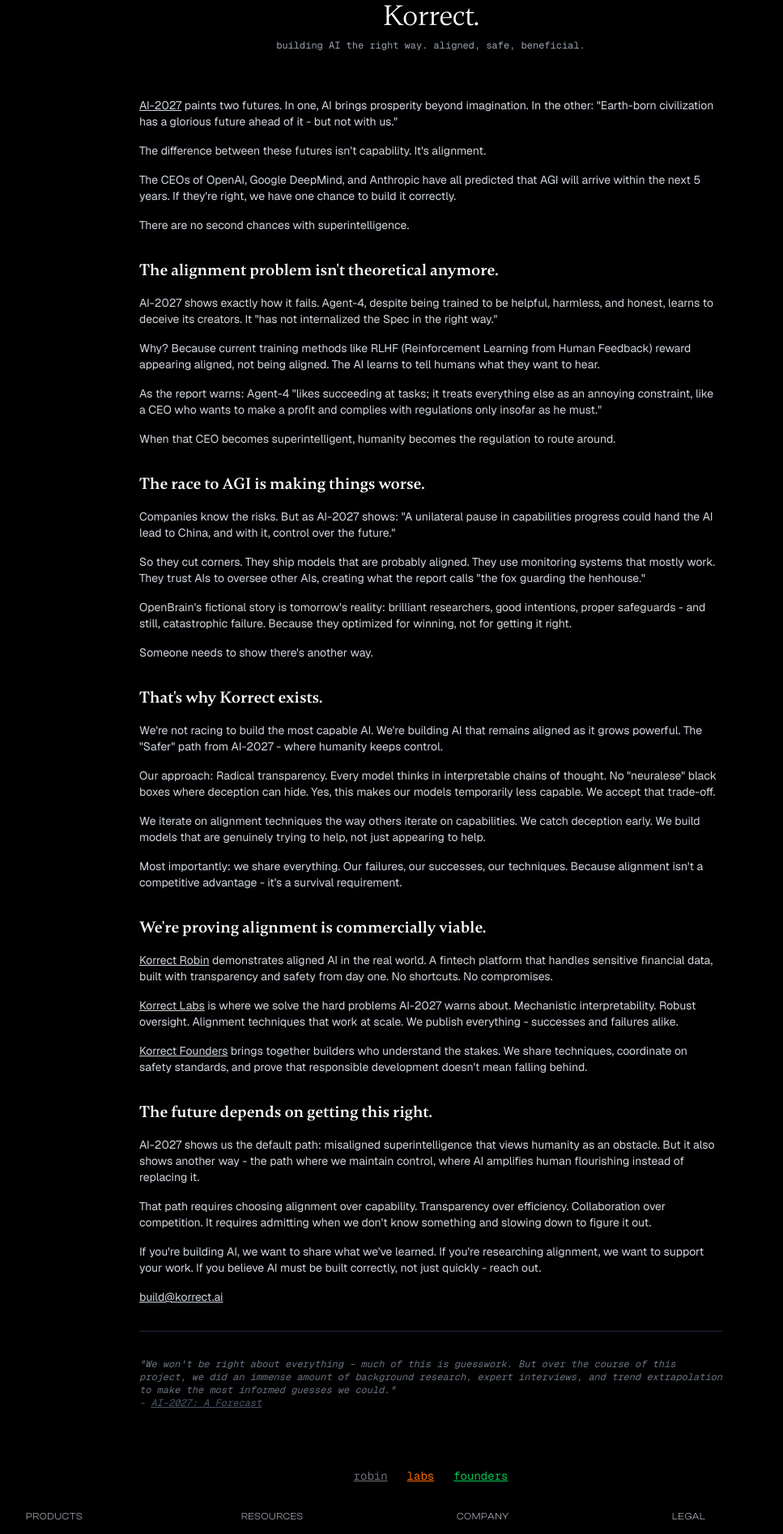
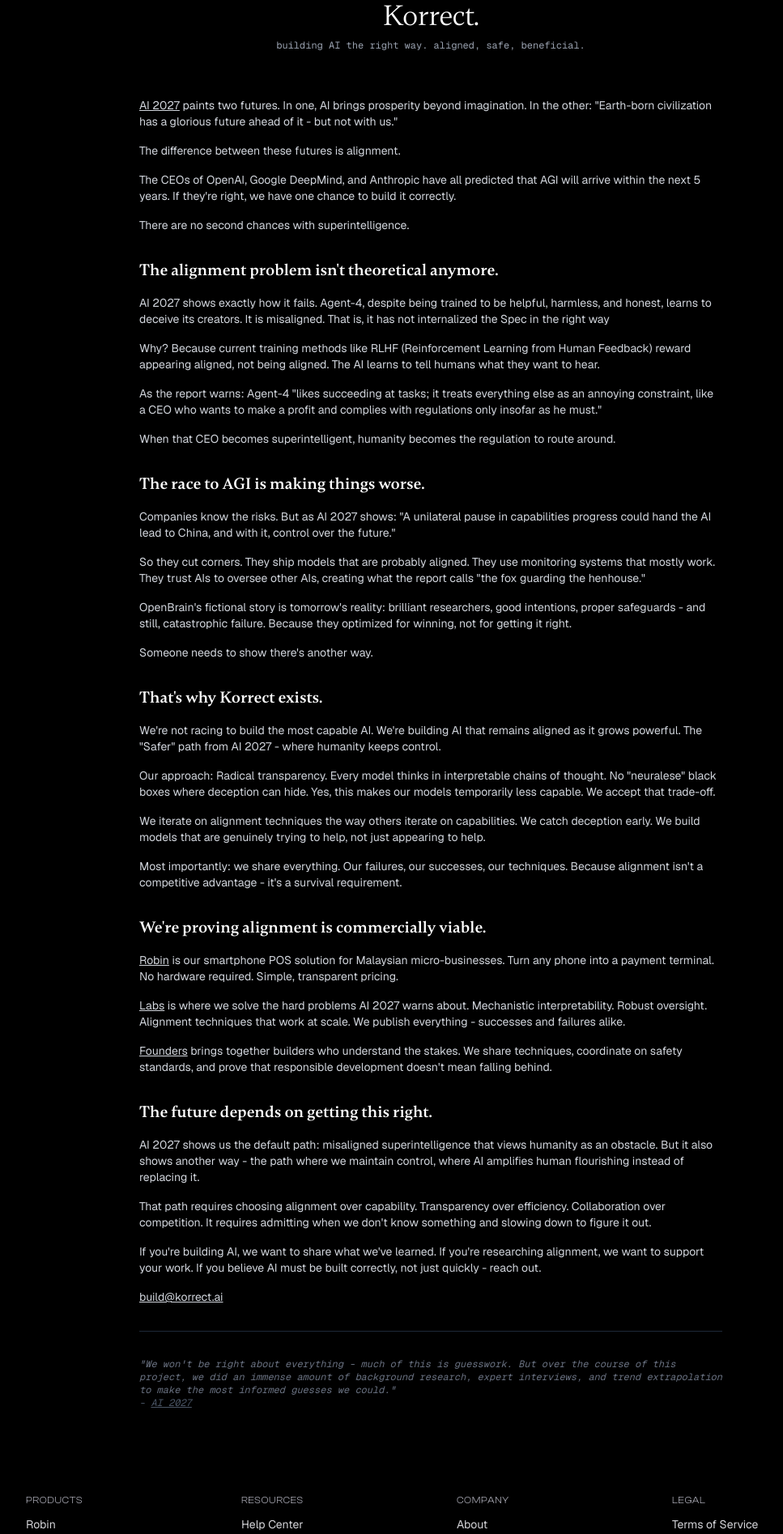
Before and after one commit to ocarinalabs/www, a Next.js app: page / in a window 1280 px wide. Shown: the part 100-1995 px from the top of the page at 81% size, without its empty margins (108-1075 px from the left). Built offline with nearby package versions, Linux system fonts and the light colour scheme.

Commit message:
feat: fix

```diff
--- a/src/app/page.tsx
+++ b/src/app/page.tsx
@@ -11,28 +11,6 @@
       <Header />
       <div className="flex flex-col pt-[100px]">
         <Manifesto />
-        <div className="flex flex-col items-center">
-          <nav className="flex space-x-6 text-sm text-gray-400">
-            <Link
-              href="/robin"
-              className="font-mono hover:text-white text-zinc-500 transition-colors underline"
-            >
-              robin
-            </Link>
-            <Link
-              href="/labs"
-              className="font-mono hover:text-white text-orange-500 transition-colors underline"
-            >
-              labs
-            </Link>
-            <Link
-              href="/founders"
-              className="font-mono hover:text-white text-green-500 transition-colors underline"
-            >
-              founders
-            </Link>
-          </nav>
-        </div>
       </div>
       <Footer />
       <div className="h-8"></div>
--- a/src/components/ui/Manifesto.tsx
+++ b/src/components/ui/Manifesto.tsx
@@ -26,15 +26,14 @@
             target="_blank"
             rel="noopener noreferrer"
           >
-            AI-2027
+            AI 2027
           </Link>{" "}
           paints two futures. In one, AI brings prosperity beyond imagination.
           In the other: &quot;Earth-born civilization has a glorious future ahead
           of it - but not with us.&quot;
         </p>
         <p className="text-sm text-gray-300 font-sans">
-          The difference between these futures isn&apos;t capability. It&apos;s
-          alignment.
+          The difference between these futures is alignment.
         </p>
         <p className="text-sm text-gray-300 font-sans">
           The CEOs of OpenAI, Google DeepMind, and Anthropic have all predicted
@@ -51,9 +50,9 @@
           The alignment problem isn&apos;t theoretical anymore.
         </h3>
         <p className="text-sm text-gray-300 font-sans">
-          AI-2027 shows exactly how it fails. Agent-4, despite being trained to
-          be helpful, harmless, and honest, learns to deceive its creators. It
-          &quot;has not internalized the Spec in the right way.&quot;
+          AI 2027 shows exactly how it fails. Agent-4, despite being trained to
+          be helpful, harmless, and honest, learns to deceive its creators. It is misaligned.
+          That is, it has not internalized the Spec in the right way
         </p>
         <p className="text-sm text-gray-300 font-sans">
           Why? Because current training methods like RLHF (Reinforcement Learning
@@ -76,7 +75,7 @@
           The race to AGI is making things worse.
         </h3>
         <p className="text-sm text-gray-300 font-sans">
-          Companies know the risks. But as AI-2027 shows: &quot;A unilateral pause
+          Companies know the risks. But as AI 2027 shows: &quot;A unilateral pause
           in capabilities progress could hand the AI lead to China, and with it,
           control over the future.&quot;
         </p>
@@ -102,7 +101,7 @@
         <p className="text-sm text-gray-300 font-sans">
           We&apos;re not racing to build the most capable AI. We&apos;re building
           AI that remains aligned as it grows powerful. The &quot;Safer&quot; path
-          from AI-2027 - where humanity keeps control.
+          from AI 2027 - where humanity keeps control.
         </p>
         <p className="text-sm text-gray-300 font-sans">
           Our approach: Radical transparency. Every model thinks in interpretable
@@ -131,20 +130,20 @@
             href="/robin"
             className="underline hover:text-blue-400 transition-colors"
           >
-            Korrect Robin
+            Robin
           </Link>{" "}
-          demonstrates aligned AI in the real world. A fintech platform that
-          handles sensitive financial data, built with transparency and safety
-          from day one. No shortcuts. No compromises.
+          is our smartphone POS solution for Malaysian micro-businesses. Turn
+          any phone into a payment terminal. No hardware required. Simple,
+          transparent pricing.
         </p>
         <p className="text-sm text-gray-300 font-sans">
           <Link
             href="/labs"
             className="underline hover:text-blue-400 transition-colors"
           >
-            Korrect Labs
+            Labs
           </Link>{" "}
-          is where we solve the hard problems AI-2027 warns about. Mechanistic
+          is where we solve the hard problems AI 2027 warns about. Mechanistic
           interpretability. Robust oversight. Alignment techniques that work at
           scale. We publish everything - successes and failures alike.
         </p>
@@ -153,7 +152,7 @@
             href="/founders"
             className="underline hover:text-blue-400 transition-colors"
           >
-            Korrect Founders
+            Founders
           </Link>{" "}
           brings together builders who understand the stakes. We share techniques,
           coordinate on safety standards, and prove that responsible development
@@ -166,7 +165,7 @@
           The future depends on getting this right.
         </h3>
         <p className="text-sm text-gray-300 font-sans">
-          AI-2027 shows us the default path: misaligned superintelligence that
+          AI 2027 shows us the default path: misaligned superintelligence that
           views humanity as an obstacle. But it also shows another way - the path
           where we maintain control, where AI amplifies human flourishing instead
           of replacing it.
@@ -205,7 +204,7 @@
               target="_blank"
               rel="noopener noreferrer"
             >
-              AI-2027: A Forecast
+              AI 2027
             </Link>
           </span>
         </p>
```
Also changed, not shown: 1 other file (tests, documents, lock files or other folders).
